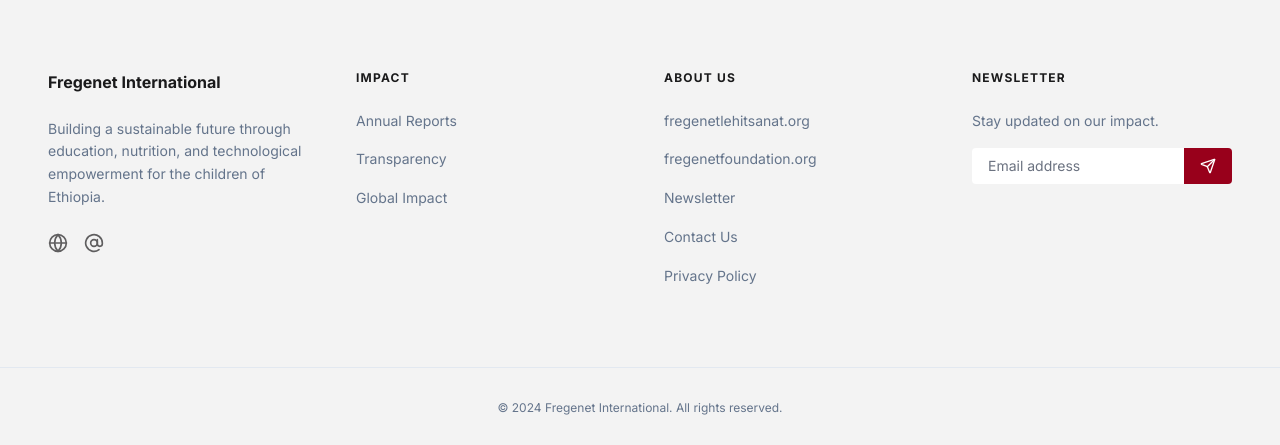
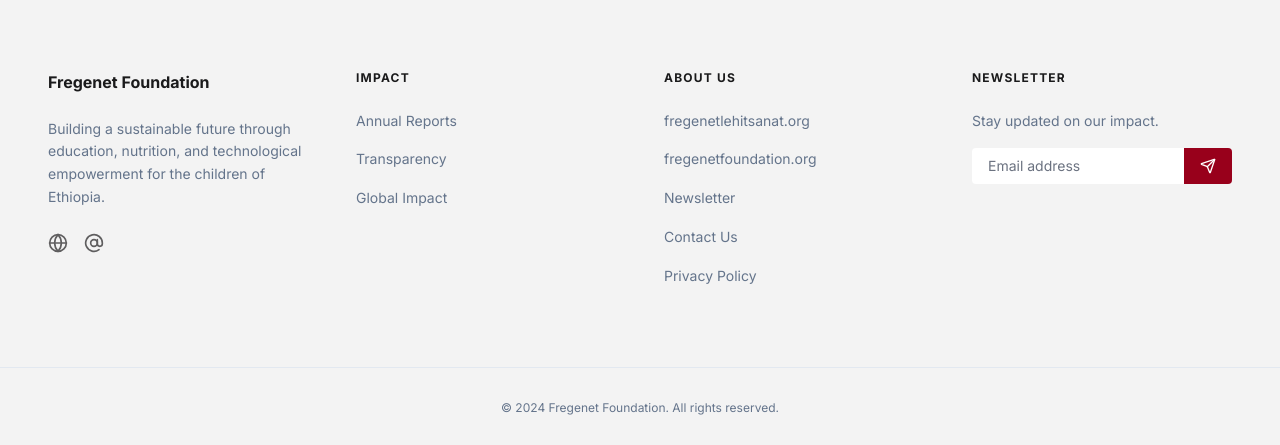
Before and after one commit to amuyif523/Fregenet-international, a Next.js app: page /newsletter in a window 1280 px wide. Shown: the part 876-1321 px from the top of the page. Built offline with nearby package versions, Linux system fonts and the light colour scheme; no server answers; the database is empty.

Commit message:
feat: complete sprint 8 brand consistency update

```diff
--- a/app/actions.ts
+++ b/app/actions.ts
@@ -328,7 +328,7 @@
                         currency: 'usd',
                         unit_amount: amountInCents,
                         product_data: {
-                            name: 'Fregenet International Donation',
+                            name: 'Fregenet Foundation Donation',
                             description: 'Support education, nutrition, and technology programs.',
                         },
                     },
--- a/app/donate/page.tsx
+++ b/app/donate/page.tsx
@@ -124,7 +124,7 @@
           <section className="rounded-2xl border border-[#d9d6cc] bg-white p-6 space-y-3">
             <h2 className="font-headline text-2xl font-extrabold text-[#1A1A1B]">Beyond Funding: A Safety Net</h2>
             <p className="text-secondary leading-relaxed">
-              Fregenet International also serves as a trusted counselor and help-line for young people in crisis.
+              Fregenet Foundation also serves as a trusted counselor and help-line for young people in crisis.
               We offer practical guidance, referrals, and compassionate support so students and families are not left alone during critical moments.
             </p>
           </section>
--- a/app/layout.tsx
+++ b/app/layout.tsx
@@ -3,7 +3,7 @@
 import { validateCriticalEnvOnStartup } from '@/lib/env';
 
 export const metadata: Metadata = {
-  title: "Fregenet International | Empowering Ethiopian Leaders",
+  title: "Fregenet Foundation | Empowering Ethiopian Leaders",
   description: "Building a sustainable future through education, nutrition, and technological empowerment for the children of Ethiopia.",
 };
 
--- a/app/newsletter/[slug]/page.tsx
+++ b/app/newsletter/[slug]/page.tsx
@@ -34,7 +34,7 @@
   if (!newsletter) {
     return {
       title: 'Newsletter Not Found',
-      description: "Stay updated with Fregenet International's impact in Ethiopia.",
+      description: "Stay updated with Fregenet Foundation's impact in Ethiopia.",
     };
   }
 
--- a/app/newsletter/page.tsx
+++ b/app/newsletter/page.tsx
@@ -8,8 +8,8 @@
 import { safeDbQuery } from '@/lib/safe-db';
 
 export const metadata: Metadata = {
-  title: 'Newsletter | Fregenet International',
-  description: "Stay updated with Fregenet International's impact in Ethiopia.",
+  title: 'Newsletter | Fregenet Foundation',
+  description: "Stay updated with Fregenet Foundation's impact in Ethiopia.",
 };
 
 export const dynamic = 'force-dynamic';
@@ -39,7 +39,7 @@
               Newsletter Archive
             </h1>
             <p className="mt-4 max-w-3xl text-lg leading-relaxed text-slate-700">
-              Browse past updates, community milestones, and progress reports from Fregenet International.
+              Browse past updates, community milestones, and progress reports from Fregenet Foundation.
             </p>
           </div>
         </section>
--- a/app/page.tsx
+++ b/app/page.tsx
@@ -21,7 +21,7 @@
                                 Breaking the Cycle of Poverty Through Early Education
                             </h1>
                             <p className="text-xl md:text-2xl text-white/90 leading-relaxed mb-10 max-w-2xl">
-                                Since 2004, Fregenet International has served children from Pre-K through 4th Grade in Addis Ababa with free, holistic support designed to unlock lifelong opportunity.
+                                Since 2004, Fregenet Foundation has served children from Pre-K through 4th Grade in Addis Ababa with free, holistic support designed to unlock lifelong opportunity.
                             </p>
                             <div className="flex flex-col sm:flex-row gap-4">
                                 <a href="/contact" className="px-8 py-4 bg-[#0b6f77] text-white font-bold rounded-lg shadow-sm hover:bg-[#095961] transition-all duration-300 flex items-center justify-center gap-2">
@@ -73,7 +73,7 @@
                                 <h2 className="font-headline text-4xl md:text-5xl font-extrabold text-[#1A1A1B] leading-tight">A Vision That Continued Beyond 2003</h2>
                                 <p className="max-w-prose text-secondary leading-relaxed">
                                     In 2003, Fregenet Tafesse Woubshet passed away before she could fulfill her dream of returning to Ethiopia to serve vulnerable children.
-                                    Her family and community chose to carry that calling forward, establishing Fregenet International in 2004 as a living legacy of compassion,
+                                    Her family and community chose to carry that calling forward, establishing Fregenet Foundation in 2004 as a living legacy of compassion,
                                     dignity, and practical support.
                                 </p>
                                 <div className="rounded-xl border border-[#e8dcb3] bg-white/70 px-5 py-4 inline-flex items-center gap-3 text-[#6f5a1a] font-semibold">
--- a/app/projects/page.tsx
+++ b/app/projects/page.tsx
@@ -29,7 +29,7 @@
                             Empowering through <br/><span className="text-primary italic">Education & Care</span>.
                         </h1>
                         <p className="text-xl text-secondary leading-relaxed max-w-2xl font-body">
-                            Fregenet International focuses on sustainable community growth through targeted initiatives in Addis Ababa, ensuring every child has the tools to succeed.
+                            Fregenet Foundation focuses on sustainable community growth through targeted initiatives in Addis Ababa, ensuring every child has the tools to succeed.
                         </p>
                     </div>
                 </section>
--- a/components/Footer.tsx
+++ b/components/Footer.tsx
@@ -38,7 +38,7 @@
     <footer className="bg-[#f3f3f3] dark:bg-slate-950 font-body leading-relaxed text-sm">
         <div className="grid grid-cols-1 md:grid-cols-4 gap-12 px-12 py-20 max-w-screen-2xl mx-auto">
             <div>
-                <div className="text-base font-bold text-[#1A1A1B] dark:text-white mb-6">Fregenet International</div>
+                <div className="text-base font-bold text-[#1A1A1B] dark:text-white mb-6">Fregenet Foundation</div>
                 <p className="text-slate-500 dark:text-slate-400 mb-6">Building a sustainable future through education, nutrition, and technological empowerment for the children of Ethiopia.</p>
                 <div className="flex gap-4 text-secondary">
                     <a href="https://fregenetlehitsanat.org" target="_blank" rel="noopener noreferrer" aria-label="Fregenet Lehitsanat legacy website" className="hover:text-primary transition-colors">
@@ -88,7 +88,7 @@
         </div>
         <div className="bg-slate-200 dark:bg-slate-800 h-px w-full"></div>
         <div className="py-8 text-center text-slate-500 dark:text-slate-400 text-xs">
-            © 2024 Fregenet International. All rights reserved.
+            © 2024 Fregenet Foundation. All rights reserved.
         </div>
     </footer>
     );
```
Also changed, not shown: 1 other file (tests, documents, lock files or other folders).
